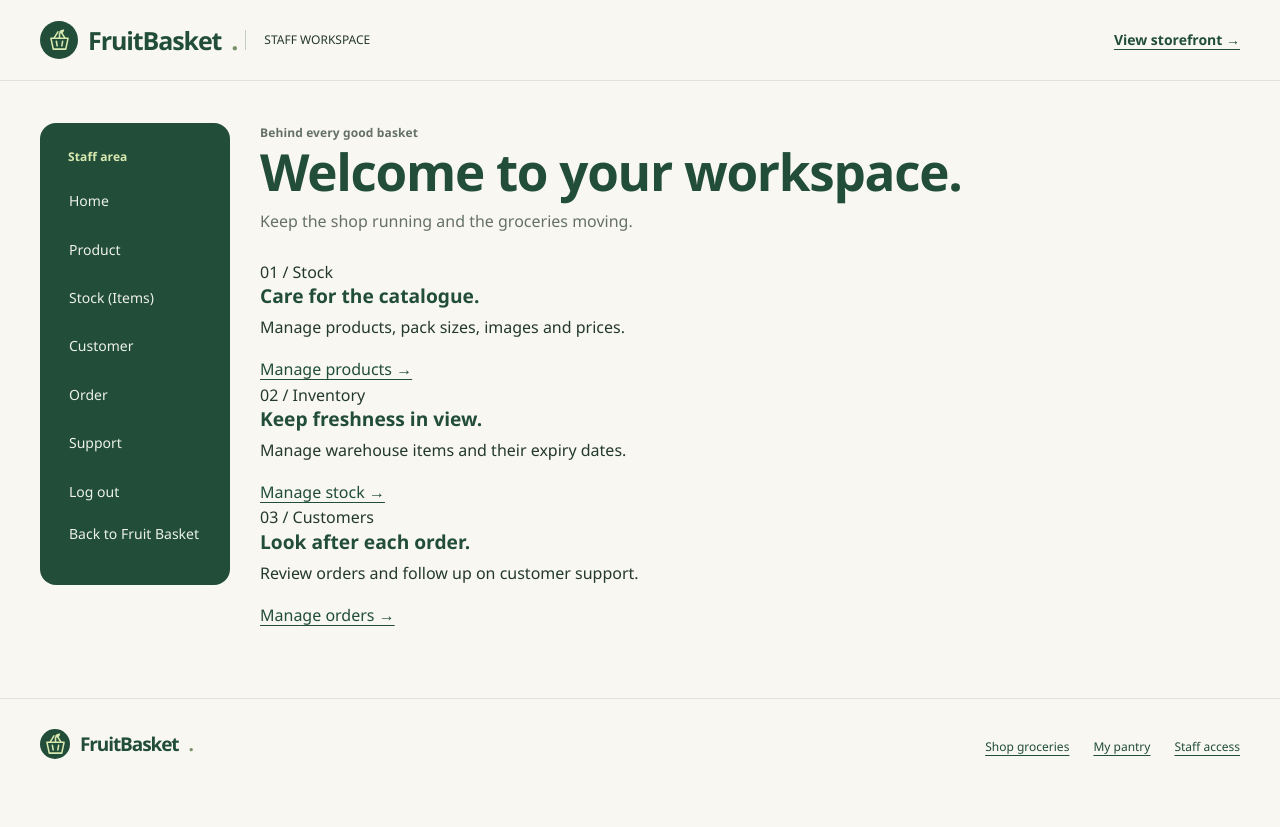
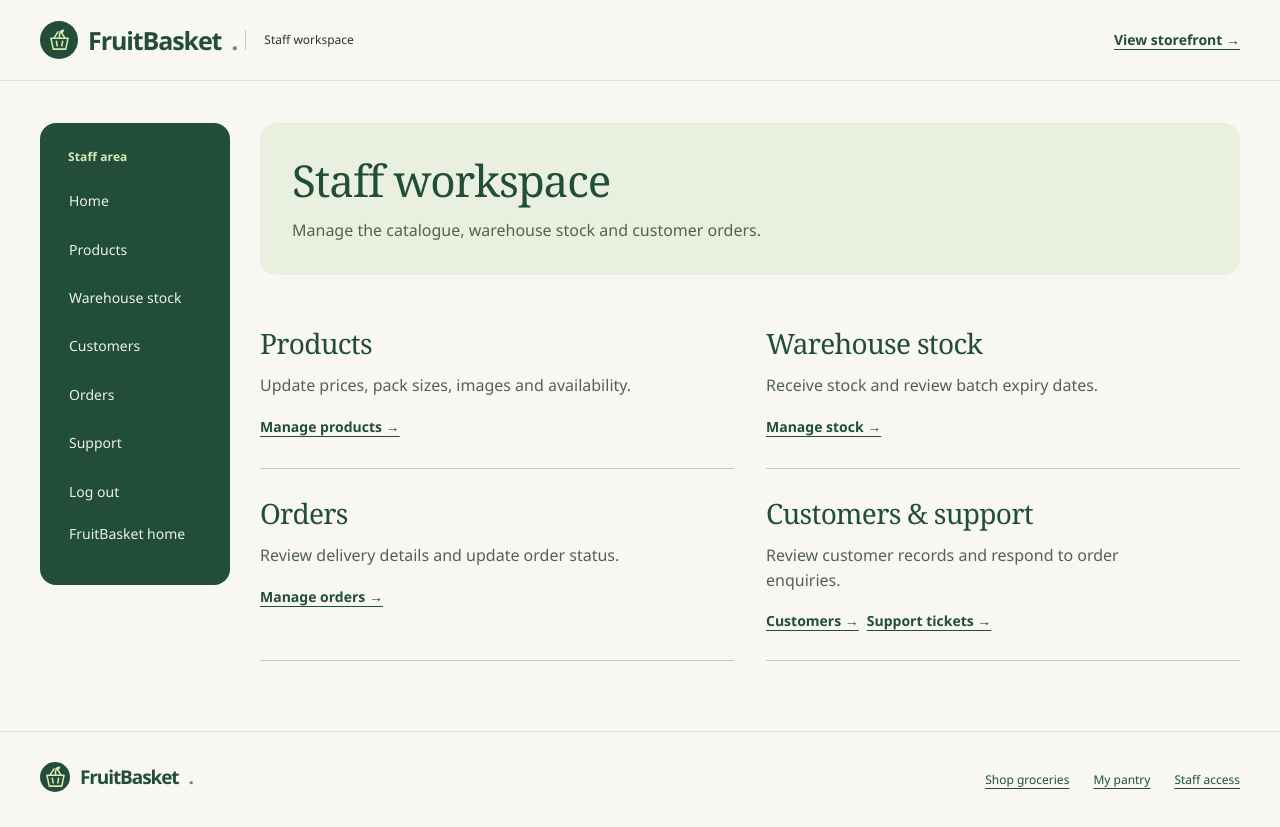
Before and after one commit to shirui99/IS2108-project, a Django app: template fruitbasket/fruitbasketproj/adminpanel/templates/adminpanel/index.html in a window 1280 px wide. Before the commit the page ends 759 px from the top, so only its background shows below. Run offline with Django 5.2, Linux system fonts and the light colour scheme; the template is opened without the code that fills it, so the values that code supplies are empty; some libraries are stand-ins or nearby versions.

Commit message:
admin panel ui update

```diff
--- a/fruitbasket/fruitbasketproj/adminpanel/middlewares.py
+++ b/fruitbasket/fruitbasketproj/adminpanel/middlewares.py
@@ -1,4 +1,4 @@
-from django.http import HttpResponse
+from django.shortcuts import redirect
 
 
 
@@ -9,7 +9,7 @@ def staff_middleware(get_response):
         # Check before the page runs, so that nobody can change data without logging in
         if request.path.startswith('/adminpanel') and request.path != '/adminpanel/login' and not request.session.get('isStaff', False):
 
-            return HttpResponse('You are not login as staff. Please <a href="/adminpanel/login">log in</a> first.', status=403)
+            return redirect('/adminpanel/login')
 
         response = get_response(request)
 
--- a/fruitbasket/fruitbasketproj/adminpanel/templates/adminpanel/adminpanel_header.html
+++ b/fruitbasket/fruitbasketproj/adminpanel/templates/adminpanel/adminpanel_header.html
@@ -1,4 +1,4 @@
 <div class="fb-inline-actions">
     {% include 'brand.html' %}
-    <span class="fb-title-detail">STAFF WORKSPACE</span>
+    <span class="fb-title-detail">Staff workspace</span>
 </div>
--- a/fruitbasket/fruitbasketproj/adminpanel/templates/adminpanel/adminpanel_navigation.html
+++ b/fruitbasket/fruitbasketproj/adminpanel/templates/adminpanel/adminpanel_navigation.html
@@ -1,11 +1,11 @@
 <p class="fb-nav-label">Staff area</p>
 <ul class="fb-nav-list">
     <li><a class="{% if request.path == '/adminpanel/' %}is-active{% endif %}" href="/adminpanel/">Home</a></li>
-    <li><a class="{% if '/adminpanel/product_new' in request.path %}is-active{% endif %}" href="/adminpanel/product_new">Product</a></li>
-    <li><a class="{% if '/adminpanel/item_new' in request.path %}is-active{% endif %}" href="/adminpanel/item_new">Stock (Items)</a></li>
-    <li><a class="{% if '/adminpanel/customer_new' in request.path %}is-active{% endif %}" href="/adminpanel/customer_new">Customer</a></li>
-    <li><a class="{% if '/adminpanel/order_new' in request.path %}is-active{% endif %}" href="/adminpanel/order_new">Order</a></li>
+    <li><a class="{% if '/adminpanel/product_new' in request.path %}is-active{% endif %}" href="/adminpanel/product_new">Products</a></li>
+    <li><a class="{% if '/adminpanel/item_new' in request.path %}is-active{% endif %}" href="/adminpanel/item_new">Warehouse stock</a></li>
+    <li><a class="{% if '/adminpanel/customer_new' in request.path %}is-active{% endif %}" href="/adminpanel/customer_new">Customers</a></li>
+    <li><a class="{% if '/adminpanel/order_new' in request.path %}is-active{% endif %}" href="/adminpanel/order_new">Orders</a></li>
     <li><a class="{% if '/adminpanel/support' in request.path %}is-active{% endif %}" href="/adminpanel/support">Support</a></li>
     <li><form action="/adminpanel/logout" method="post">{% csrf_token %}<button class="fb-nav-logout" type="submit">Log out</button></form></li>
-    <li><a href="/">Back to Fruit Basket</a></li>
+    <li><a href="/">FruitBasket home</a></li>
 </ul>
--- a/fruitbasket/fruitbasketproj/adminpanel/templates/adminpanel/index.html
+++ b/fruitbasket/fruitbasketproj/adminpanel/templates/adminpanel/index.html
@@ -1,30 +1,33 @@
 {% extends 'adminpanel/adminpanel_base.html' %}
+{% block title %}Staff workspace | FruitBasket{% endblock %}
 {% block content %}
-    <div class="fb-section-heading">
-        <div>
-            <p class="fb-eyebrow">Behind every good basket</p>
-            <h1>Welcome to your workspace.</h1>
-            <p>Keep the shop running and the groceries moving.</p>
-        </div>
-    </div>
-    <div class="fb-step-grid">
+    <section class="fb-workspace-intro">
+        <h1>Staff workspace</h1>
+        <p>Manage the catalogue, warehouse stock and customer orders.</p>
+    </section>
+    <div class="fb-workspace-tasks">
         <article>
-            <span>01 / Stock</span>
-            <h3>Care for the catalogue.</h3>
-            <p>Manage products, pack sizes, images and prices.</p>
-            <a href="/adminpanel/product_new">Manage products &rarr;</a>
+            <h2>Products</h2>
+            <p>Update prices, pack sizes, images and availability.</p>
+            <a class="fb-text-link" href="/adminpanel/product_new">Manage products &rarr;</a>
         </article>
         <article>
-            <span>02 / Inventory</span>
-            <h3>Keep freshness in view.</h3>
-            <p>Manage warehouse items and their expiry dates.</p>
-            <a href="/adminpanel/item_new">Manage stock &rarr;</a>
+            <h2>Warehouse stock</h2>
+            <p>Receive stock and review batch expiry dates.</p>
+            <a class="fb-text-link" href="/adminpanel/item_new">Manage stock &rarr;</a>
         </article>
         <article>
-            <span>03 / Customers</span>
-            <h3>Look after each order.</h3>
-            <p>Review orders and follow up on customer support.</p>
-            <a href="/adminpanel/order_new">Manage orders &rarr;</a>
+            <h2>Orders</h2>
+            <p>Review delivery details and update order status.</p>
+            <a class="fb-text-link" href="/adminpanel/order_new">Manage orders &rarr;</a>
+        </article>
+        <article>
+            <h2>Customers &amp; support</h2>
+            <p>Review customer records and respond to order enquiries.</p>
+            <div class="fb-inline-actions">
+                <a class="fb-text-link" href="/adminpanel/customer_new">Customers &rarr;</a>
+                <a class="fb-text-link" href="/adminpanel/support">Support tickets &rarr;</a>
+            </div>
         </article>
     </div>
 {% endblock %}
```
